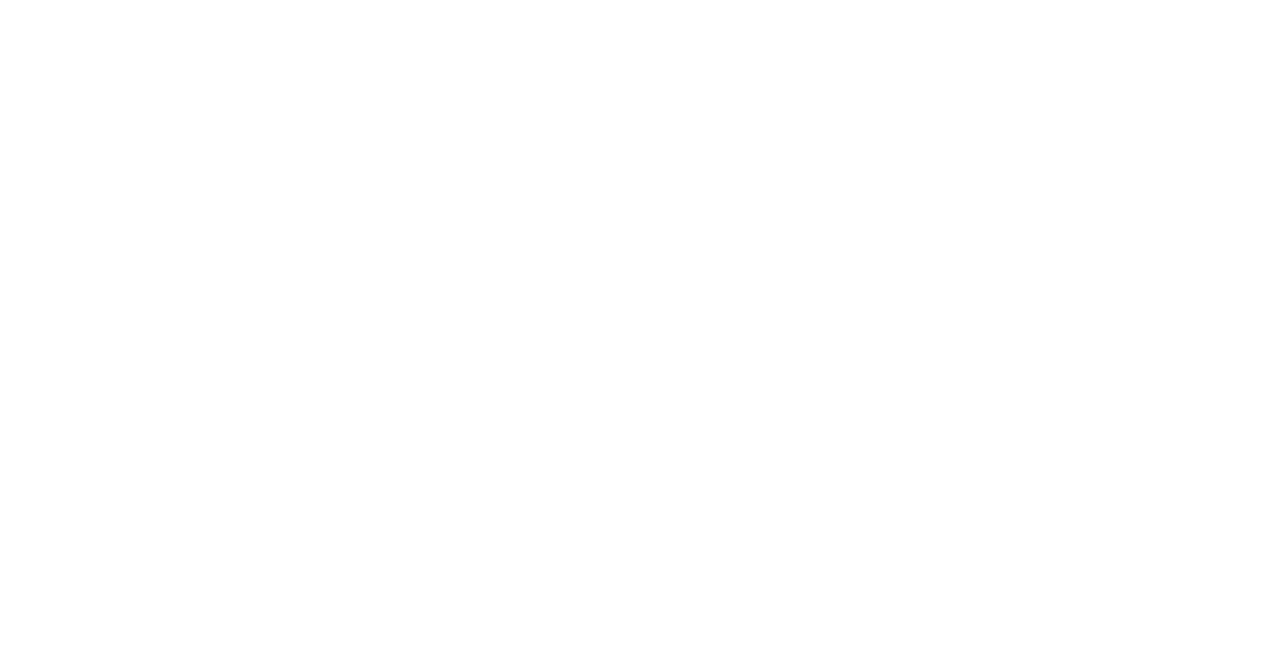
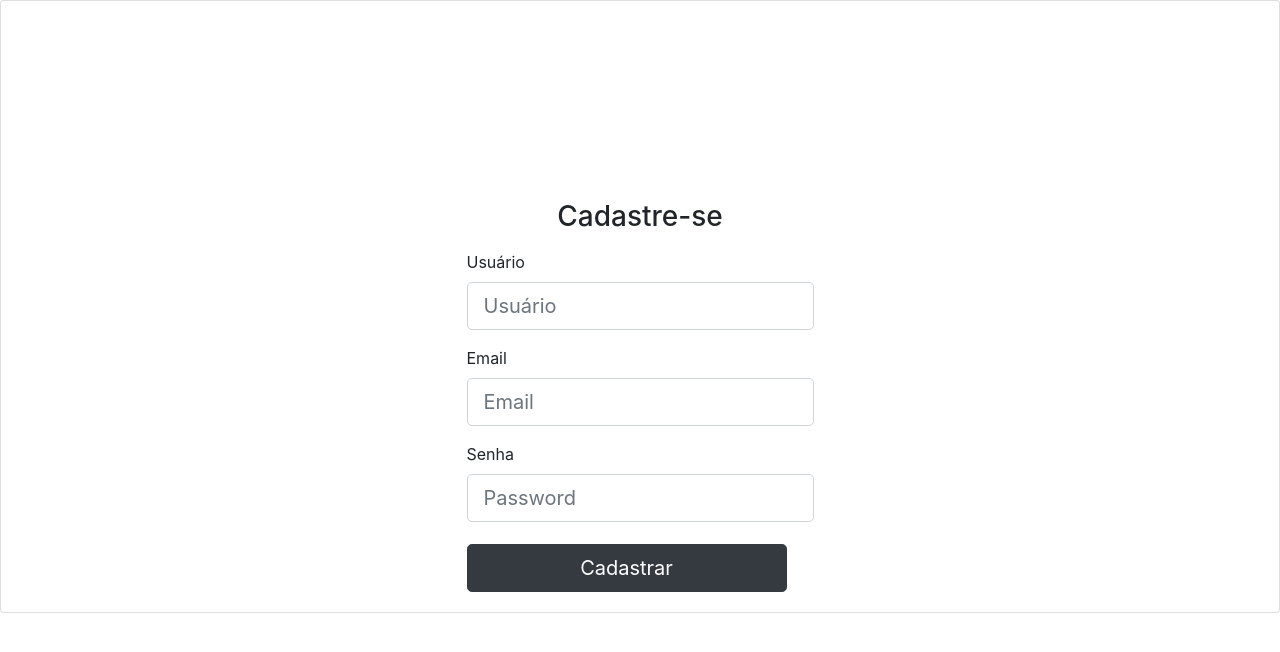
Before and after one commit to matheuseds/ControlFood-Frontend, a Nuxt app: page /CadastrarUsuario in a window 1280 px wide. Before the commit this address had no page. Shown: the top 652 px of the page. Built offline with nearby package versions, Linux system fonts and the light colour scheme.

Commit message:
Tela de cadastro

```diff
--- /dev/null
+++ b/pages/CadastrarUsuario.vue
@@ -0,0 +1,87 @@
+<template>
+<main>
+  <div class="form-signin main">
+    <div class="card">
+      <div class="card-body mt-n1">
+        <form @submit.prevent="login">
+          <h2 class="h3 mb-3 fw-normal text-center">Cadastre-se</h2>
+
+          <div class="form-group">
+            <label>Usuário</label>
+            <input
+              type="text"
+              required
+              class="form-control form-control-lg"
+              placeholder="Usuário"
+            />
+          </div>
+          <div class="form-group">
+            <label>Email</label>
+            <input
+              type="email"
+              required
+              class="form-control form-control-lg"
+              placeholder="Email"
+            />
+          </div>
+
+          <div class="form-group">
+            <label>Senha</label>
+            <input
+              type="password"
+              required
+              class="form-control form-control-lg"
+              placeholder="Password"
+            />
+          </div>
+
+
+          <b-button class="w-100 btn btn-lg btn-dark botao" type="submit"
+            >Cadastrar</b-button
+          >
+        </form>
+      </div>
+    </div>
+  </div>
+  </main>
+</template>
+
+<script>
+export default {
+  data: () => ({
+    email: '',
+    password: '',
+  }),
+
+  methods: {
+    login() {
+      alert('login')
+    },
+  },
+}
+</script>
+
+<style>
+.main {
+  width: 100vw;
+}
+.botao {
+  width: 6rem !important;
+  min-width: 320px !important;
+  max-width: 800px !important;
+  margin-top: 2% !important;
+}
+.mt-n1 {
+  margin-left: auto !important;
+  margin-right: auto !important;
+  margin-top:14% !important;
+  min-width: 320px !important;
+  max-width: 800px !important;
+
+
+}
+.senha {
+  margin-top: 7% !important;
+}
+
+</style>
```
